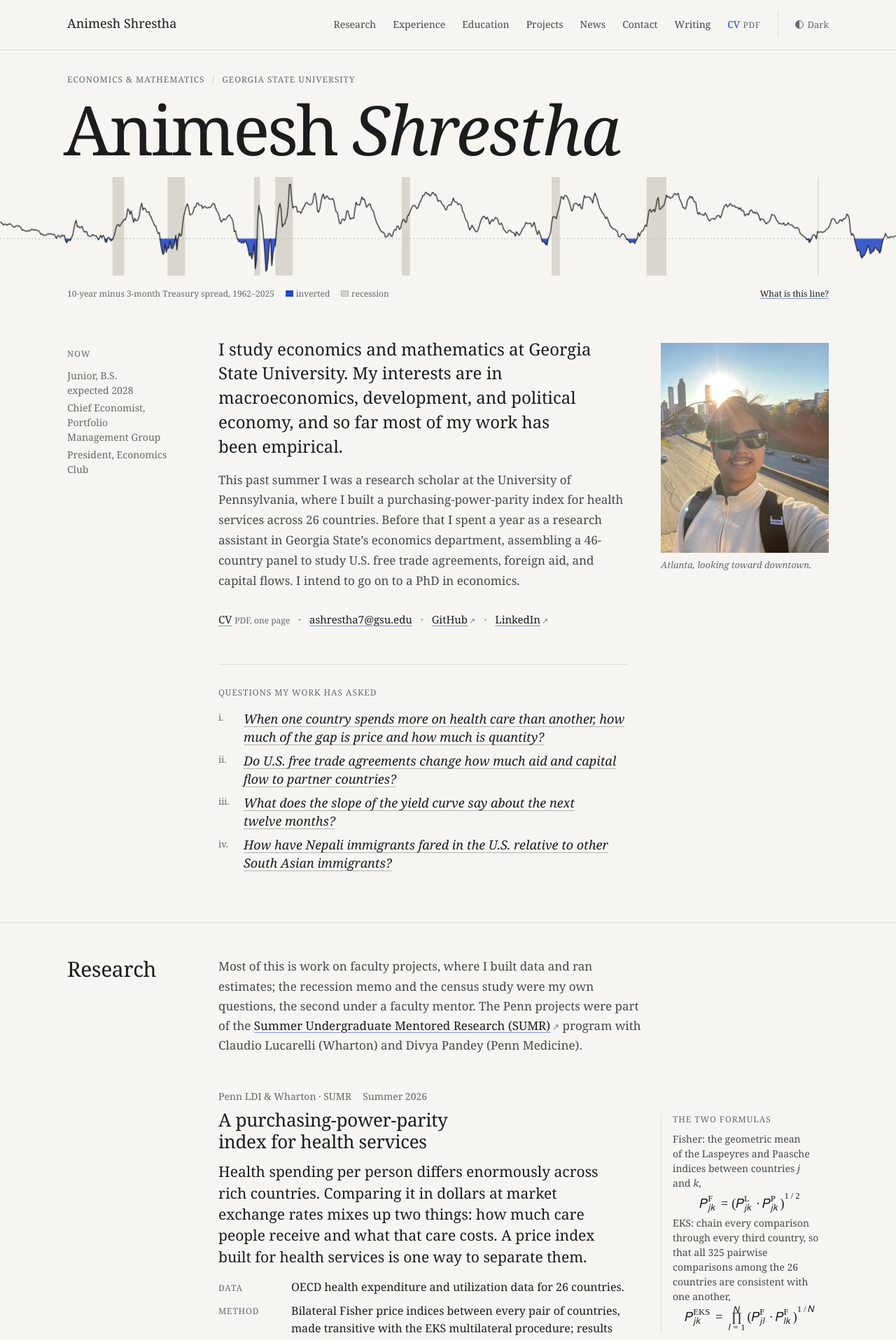
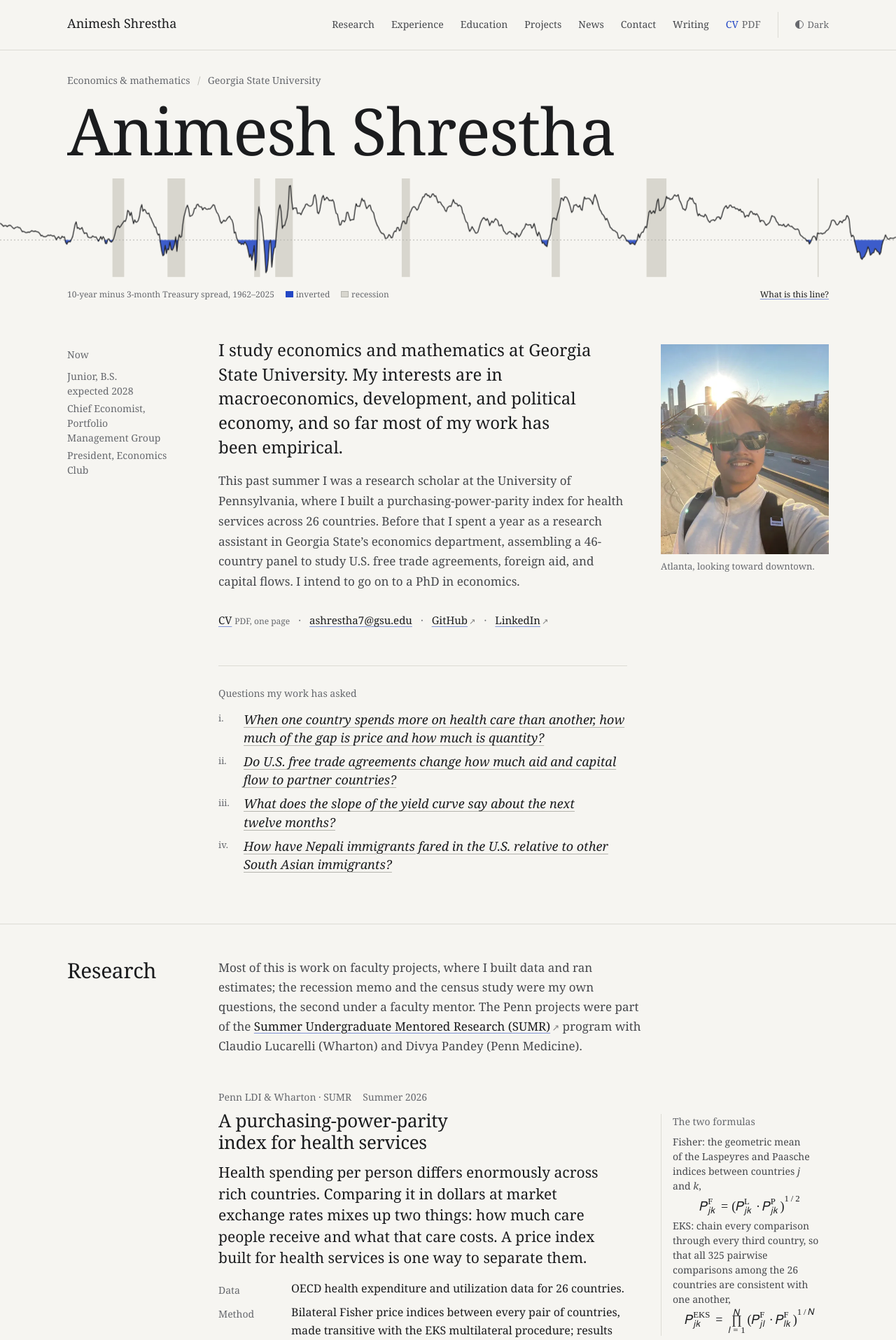
Before and after one commit to Animeshav14/animesh.website, a React (Vite) app: page / in a window 1280 px wide. Shown: the top 1915 px of the page at 70% size. Built offline with nearby package versions, Linux system fonts and the light colour scheme; a web font is replaced by a local one.

Commit message:
Set the name in roman and use plain labels

```diff
--- a/src/components/Home.jsx
+++ b/src/components/Home.jsx
@@ -73,7 +73,7 @@ function Intro() {
           Economics &amp; mathematics <span className="sep">/</span> Georgia State University
         </p>
         <h1 className="intro-name">
-          Animesh <span className="intro-surname">Shrestha</span>
+          Animesh Shrestha
         </h1>
       </div>
 
--- a/src/index.css
+++ b/src/index.css
@@ -276,11 +276,11 @@ a.quiet:hover {
   font-variant-numeric: tabular-nums lining-nums;
 }
 
+/* STIX Two Text as served here has no small caps, so labels are plain
+   sentence case rather than synthesized caps. */
 .label {
-  font-size: 0.75rem;
-  font-weight: 500;
-  letter-spacing: 0.08em;
-  text-transform: uppercase;
+  font-size: 0.875rem;
+  font-weight: 400;
   color: var(--ink-3);
 }
 
@@ -430,9 +430,8 @@ a.quiet:hover {
 
 .nav-cv-meta {
   margin-left: 0.35em;
-  font-size: 0.75rem;
+  font-size: 0.875rem;
   font-weight: 400;
-  letter-spacing: 0.06em;
   color: var(--ink-3);
 }
 
@@ -551,17 +550,11 @@ a.quiet:hover {
 }
 
 .intro-name {
-  font-size: clamp(3rem, 1rem + 6.4vw, 6.5rem);
-  font-weight: 300;
-  line-height: 0.92;
-  letter-spacing: -0.035em;
-  margin-left: -0.055em;
+  font-size: clamp(2.75rem, 1rem + 6vw, 6rem);
+  font-weight: 400;
+  line-height: 0.95;
+  letter-spacing: -0.015em;
   white-space: nowrap;
-}
-
-.intro-surname {
-  font-style: italic;
-  letter-spacing: -0.025em;
 }
 
 @media (max-width: 24rem) {
@@ -818,7 +811,6 @@ a.quiet:hover {
   margin-top: var(--s2);
   font-family: var(--font);
   font-size: 0.8125rem;
-  font-style: italic;
   color: var(--ink-3);
   line-height: 1.4;
 }
@@ -1051,10 +1043,8 @@ a.quiet:hover {
 
 .facts dt {
   font-family: var(--font);
-  font-size: 0.75rem;
-  font-weight: 500;
-  letter-spacing: 0.07em;
-  text-transform: uppercase;
+  font-size: 0.875rem;
+  font-weight: 400;
   color: var(--ink-3);
   padding-top: 0.3em;
 }
@@ -1396,10 +1386,8 @@ math,
 
 .course-table h4 {
   font-family: var(--font);
-  font-size: 0.75rem;
-  font-weight: 500;
-  letter-spacing: 0.07em;
-  text-transform: uppercase;
+  font-size: 0.875rem;
+  font-weight: 400;
   color: var(--ink-3);
   margin-bottom: var(--s2);
 }
@@ -1412,10 +1400,8 @@ math,
 
 .grad {
   font-family: var(--font);
-  font-size: 0.75rem;
-  font-weight: 500;
-  letter-spacing: 0.06em;
-  text-transform: uppercase;
+  font-size: 0.875rem;
+  font-weight: 400;
   color: var(--ink-3);
   margin-left: 0.45em;
   vertical-align: 0.2em;
@@ -1599,9 +1585,9 @@ math,
   margin-bottom: var(--s6);
   font-family: var(--font);
   font-size: clamp(1.75rem, 1rem + 3.4vw, 3.75rem);
-  font-weight: 300;
+  font-weight: 400;
   line-height: 1.1;
-  letter-spacing: -0.02em;
+  letter-spacing: -0.01em;
 }
 
 .big-email a {
@@ -1714,10 +1700,8 @@ math,
 }
 
 .palette-group {
-  font-size: 0.75rem;
-  font-weight: 500;
-  letter-spacing: 0.08em;
-  text-transform: uppercase;
+  font-size: 0.875rem;
+  font-weight: 400;
   color: var(--ink-3);
   padding: var(--s3) var(--s4) var(--s1);
 }
@@ -1812,9 +1796,9 @@ math,
 .page-head h1,
 .nf-title {
   font-size: clamp(2.25rem, 1.6rem + 2.2vw, 3.5rem);
-  font-weight: 300;
+  font-weight: 400;
   line-height: 1.05;
-  letter-spacing: -0.02em;
+  letter-spacing: -0.01em;
 }
 
 .page-head h1 + p {
```
